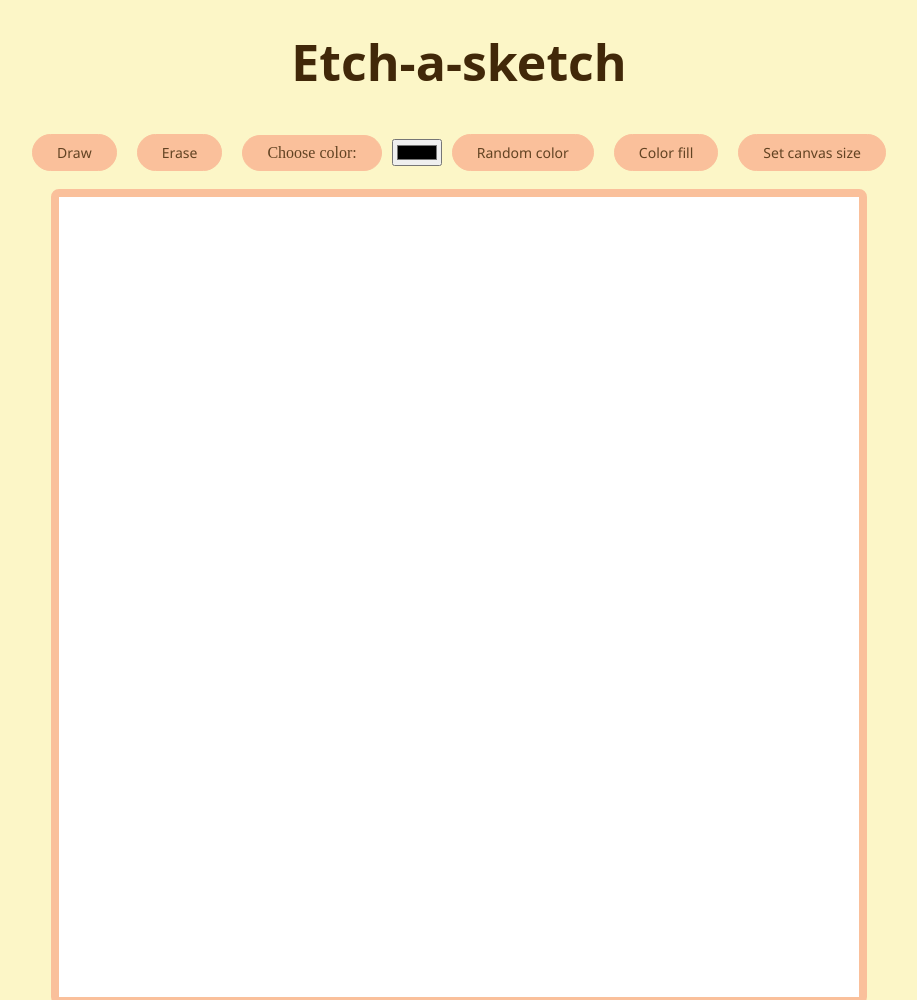
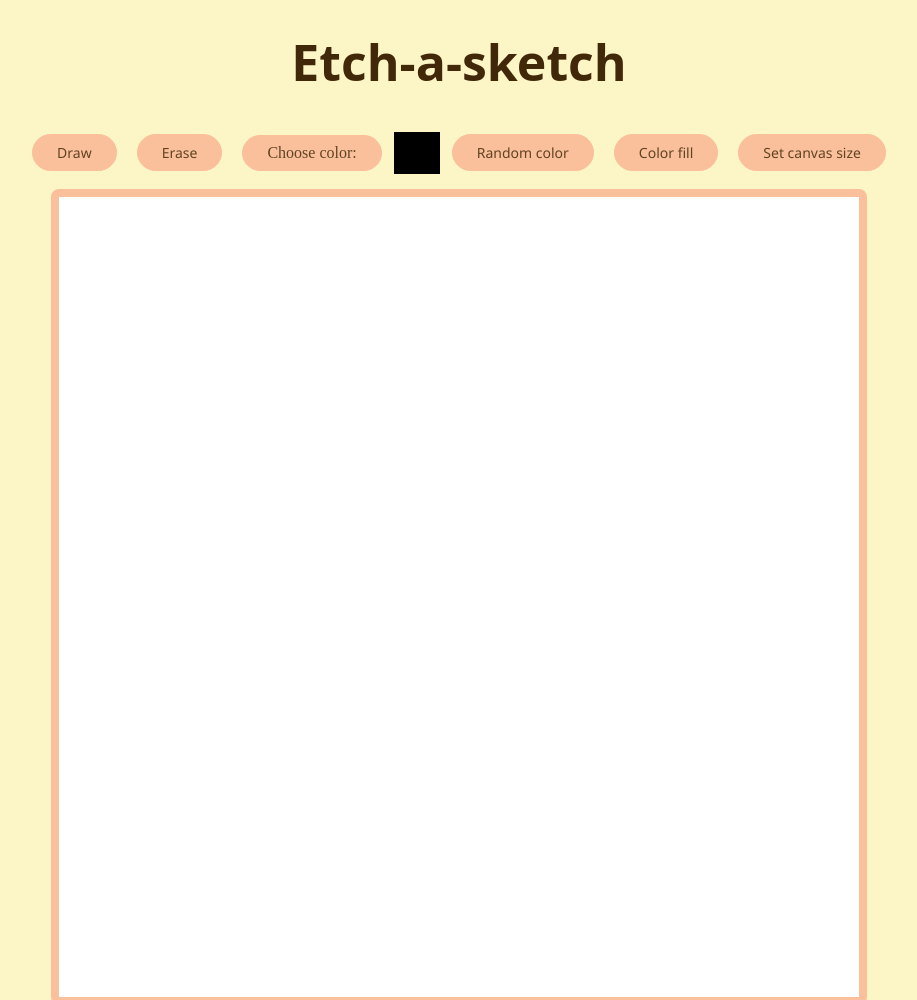
Before and after one commit to elen-afipe/etch-a-sketch, a plain HTML site: page index.html in a window 1280 px wide. Shown: the top 1000 px of the page, without its empty margins (181-1098 px from the left). Drawn offline with Linux system fonts and the light colour scheme; a web font is replaced by a local one.

Commit message:
Enhance color-picker style

```diff
--- a/style.css
+++ b/style.css
@@ -89,3 +89,23 @@ body {
     padding: 0px;
     margin: 0px;
 }
+
+input[type="color"] {
+    -webkit-appearance: none;
+  -moz-appearance: none;
+    appearance: none;
+    border: none;
+    padding: 0;
+    display: flex;
+    flex-grow: 0;
+    flex-shrink: 0;
+    width: 50px;
+    height: 50px;
+    background-color: transparent;
+  }
+  input[type="color"]::-webkit-color-swatch {
+    border: none;
+  }
+  input[type="color"]::-moz-color-swatch {
+    border: none;
+  }
```
